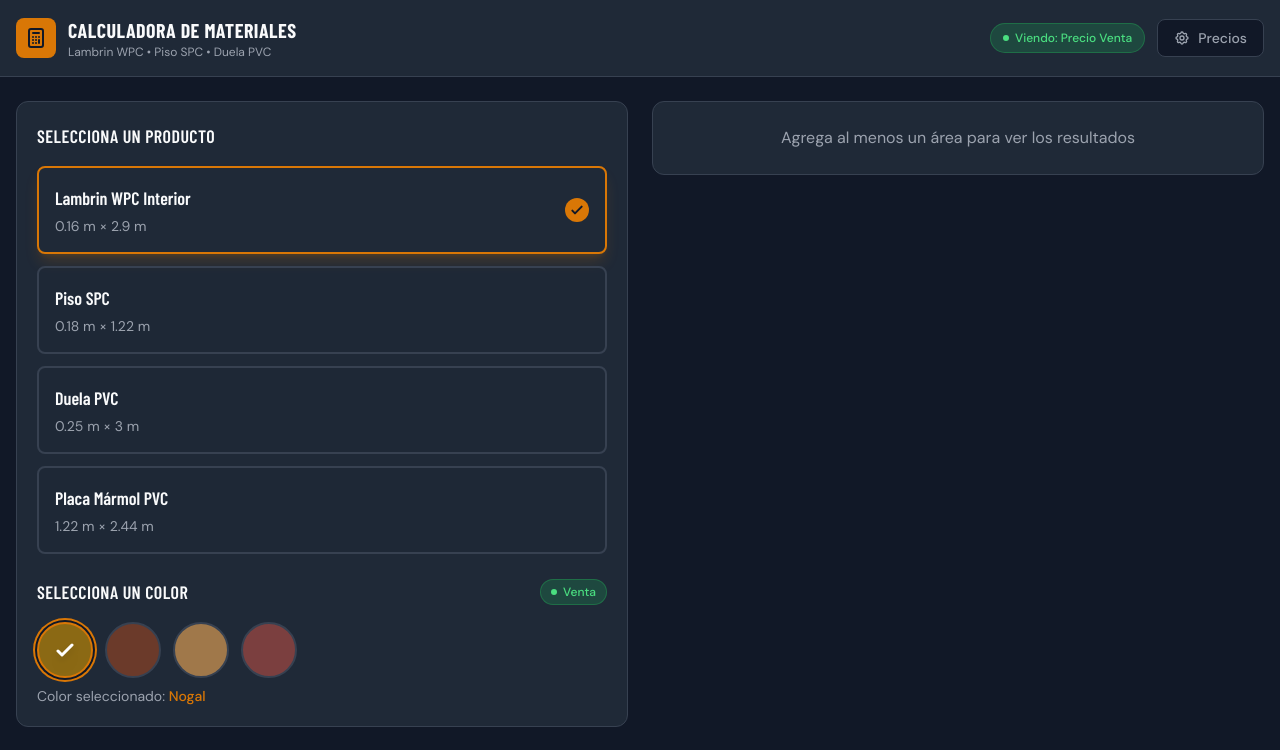
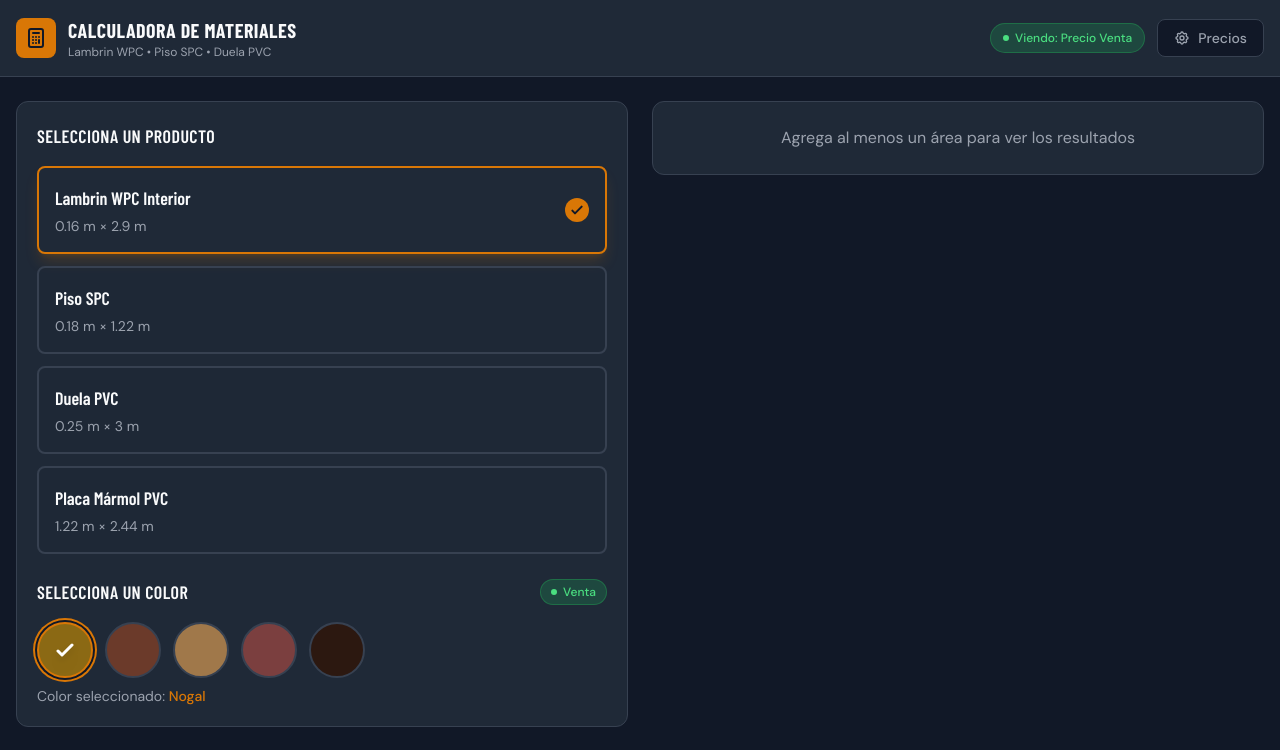
Before and after one commit to Fernando0901/lambrin_VAG, a React (Vite) app: page / in a window 1280 px wide. Shown: the top 750 px of the page. Built offline with nearby package versions, Linux system fonts and the light colour scheme.

Commit message:
Add Ébano color option to Lambrin WPC

```diff
--- a/src/data/products.js
+++ b/src/data/products.js
@@ -36,7 +36,8 @@ export const products = {
       { name: 'Nogal', hex: '#8B6914' },
       { name: 'Parota', hex: '#6B3A2A' },
       { name: 'Roble', hex: '#A0784A' },
-      { name: 'Cerezano', hex: '#7B3F3F' }
+      { name: 'Cerezano', hex: '#7B3F3F' },
+      { name: 'Ébano', hex: '#2C1810' }
     ],
     inputType: 'wall'
   },
```
